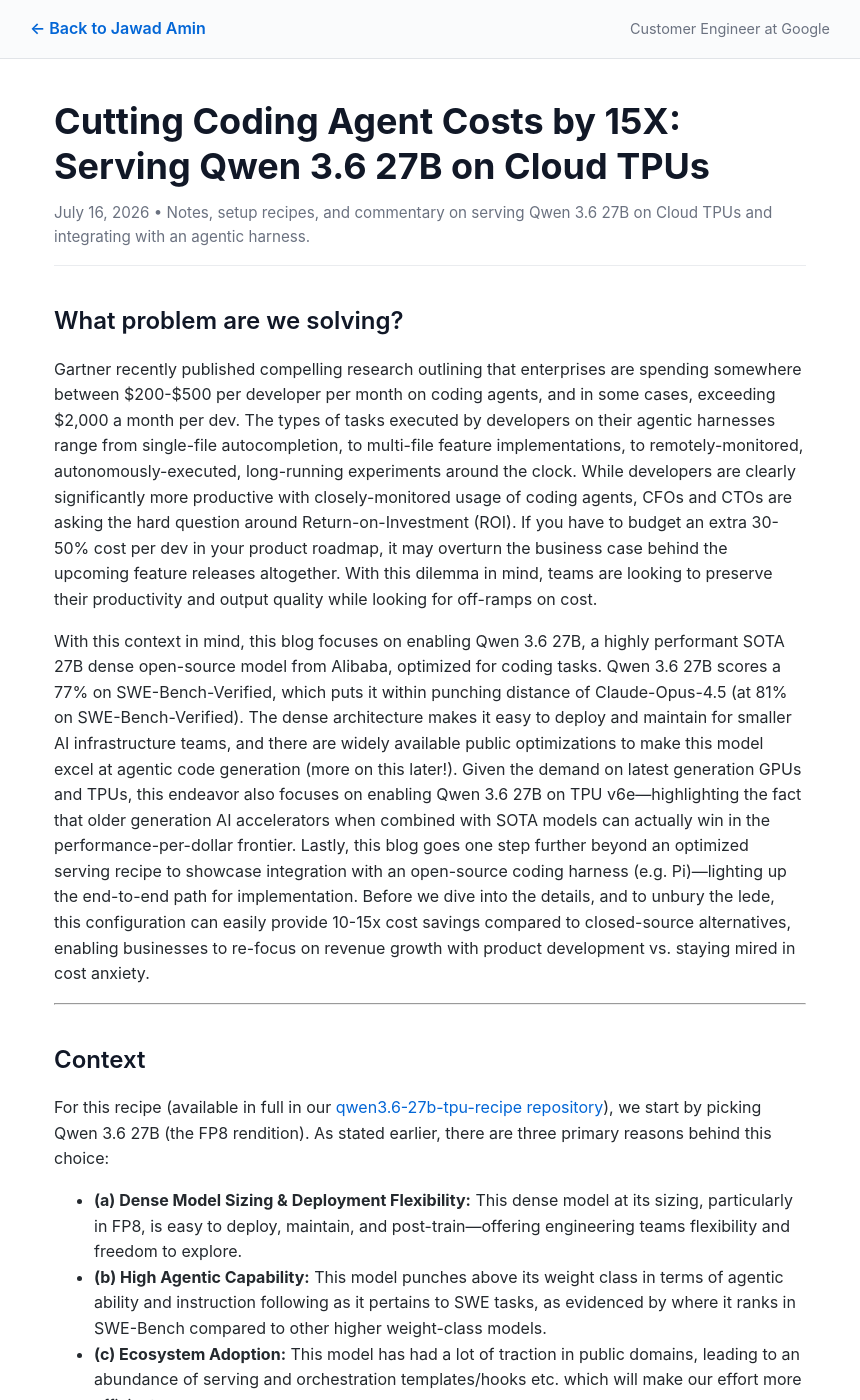
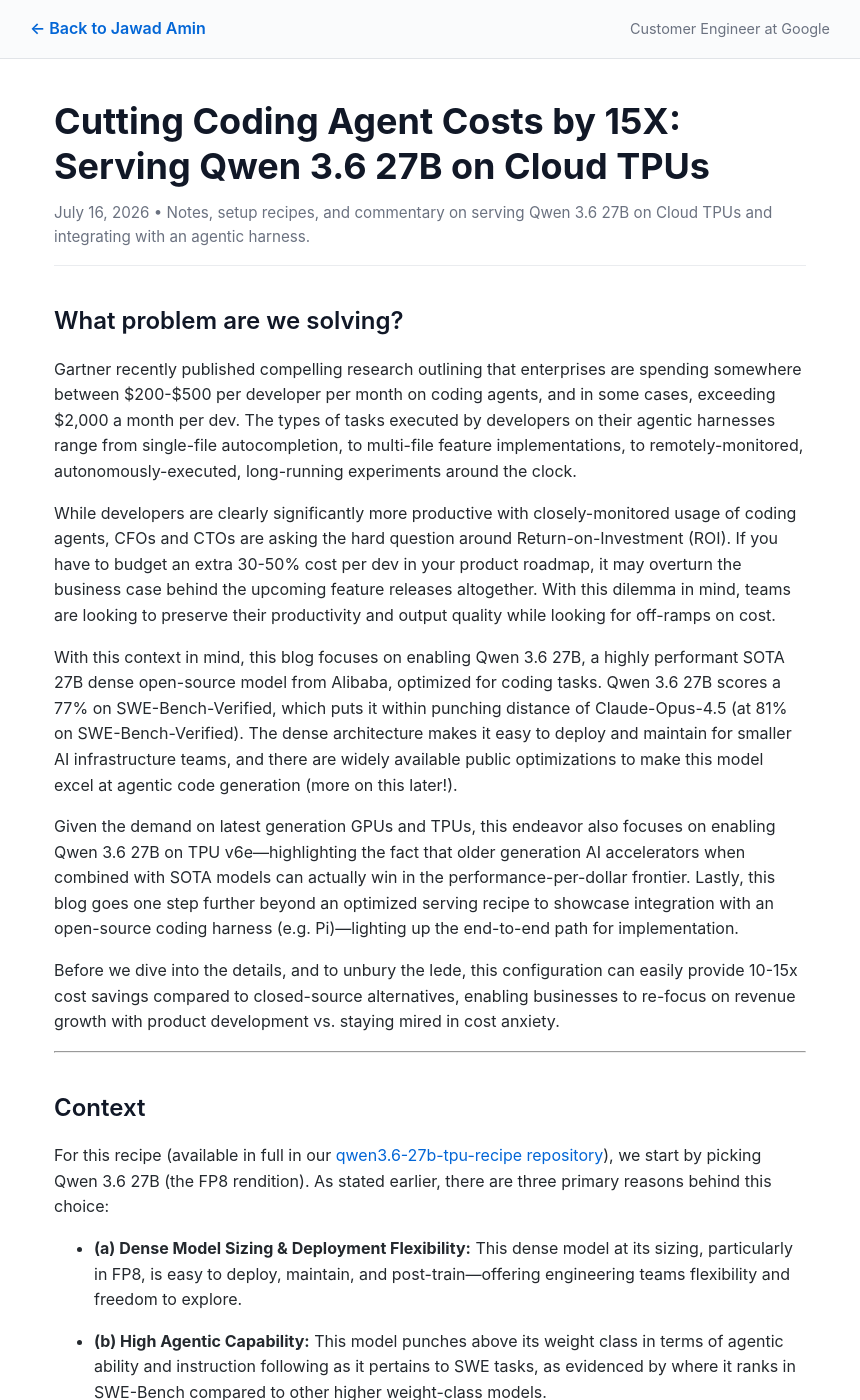
Before and after one commit to jawadaminGOOG/jawadaminGOOG.github.io, a Jekyll site: the page built from _posts/2026-07-16-qwen-3-6-27b-tpu-recipe.md, in a window 1280 px wide and 1400 px high. Shown: the whole window, without its empty margins (210-1070 px from the left). Built offline with Jekyll 4.4.1, drawn with Linux system fonts in a browser that asks for light colours; some of the changed text lies outside the part shown.

Commit message:
Enhance paragraph spacing and list line breaks for better readability

```diff
--- a/_posts/2026-07-16-qwen-3-6-27b-tpu-recipe.md
+++ b/_posts/2026-07-16-qwen-3-6-27b-tpu-recipe.md
@@ -9,9 +9,15 @@
 
 # What problem are we solving?
 
-Gartner recently published compelling research outlining that enterprises are spending somewhere between $200-$500 per developer per month on coding agents, and in some cases, exceeding $2,000 a month per dev. The types of tasks executed by developers on their agentic harnesses range from single-file autocompletion, to multi-file feature implementations, to remotely-monitored, autonomously-executed, long-running experiments around the clock. While developers are clearly significantly more productive with closely-monitored usage of coding agents, CFOs and CTOs are asking the hard question around Return-on-Investment (ROI). If you have to budget an extra 30-50% cost per dev in your product roadmap, it may overturn the business case behind the upcoming feature releases altogether. With this dilemma in mind, teams are looking to preserve their productivity and output quality while looking for off-ramps on cost.
+Gartner recently published compelling research outlining that enterprises are spending somewhere between $200-$500 per developer per month on coding agents, and in some cases, exceeding $2,000 a month per dev. The types of tasks executed by developers on their agentic harnesses range from single-file autocompletion, to multi-file feature implementations, to remotely-monitored, autonomously-executed, long-running experiments around the clock.
 
-With this context in mind, this blog focuses on enabling Qwen 3.6 27B, a highly performant SOTA 27B dense open-source model from Alibaba, optimized for coding tasks. Qwen 3.6 27B scores a 77% on SWE-Bench-Verified, which puts it within punching distance of Claude-Opus-4.5 (at 81% on SWE-Bench-Verified). The dense architecture makes it easy to deploy and maintain for smaller AI infrastructure teams, and there are widely available public optimizations to make this model excel at agentic code generation (more on this later!). Given the demand on latest generation GPUs and TPUs, this endeavor also focuses on enabling Qwen 3.6 27B on TPU v6e—highlighting the fact that older generation AI accelerators when combined with SOTA models can actually win in the performance-per-dollar frontier. Lastly, this blog goes one step further beyond an optimized serving recipe to showcase integration with an open-source coding harness (e.g. Pi)—lighting up the end-to-end path for implementation. Before we dive into the details, and to unbury the lede, this configuration can easily provide 10-15x cost savings compared to closed-source alternatives, enabling businesses to re-focus on revenue growth with product development vs. staying mired in cost anxiety.
+While developers are clearly significantly more productive with closely-monitored usage of coding agents, CFOs and CTOs are asking the hard question around Return-on-Investment (ROI). If you have to budget an extra 30-50% cost per dev in your product roadmap, it may overturn the business case behind the upcoming feature releases altogether. With this dilemma in mind, teams are looking to preserve their productivity and output quality while looking for off-ramps on cost.
+
+With this context in mind, this blog focuses on enabling Qwen 3.6 27B, a highly performant SOTA 27B dense open-source model from Alibaba, optimized for coding tasks. Qwen 3.6 27B scores a 77% on SWE-Bench-Verified, which puts it within punching distance of Claude-Opus-4.5 (at 81% on SWE-Bench-Verified). The dense architecture makes it easy to deploy and maintain for smaller AI infrastructure teams, and there are widely available public optimizations to make this model excel at agentic code generation (more on this later!).
+
+Given the demand on latest generation GPUs and TPUs, this endeavor also focuses on enabling Qwen 3.6 27B on TPU v6e—highlighting the fact that older generation AI accelerators when combined with SOTA models can actually win in the performance-per-dollar frontier. Lastly, this blog goes one step further beyond an optimized serving recipe to showcase integration with an open-source coding harness (e.g. Pi)—lighting up the end-to-end path for implementation.
+
+Before we dive into the details, and to unbury the lede, this configuration can easily provide 10-15x cost savings compared to closed-source alternatives, enabling businesses to re-focus on revenue growth with product development vs. staying mired in cost anxiety.
 
 ---
 
@@ -20,10 +26,14 @@
 For this recipe (available in full in our [qwen3.6-27b-tpu-recipe repository](https://github.com/jawadaminGOOG/qwen3.6-27b-tpu-recipe)), we start by picking Qwen 3.6 27B (the FP8 rendition). As stated earlier, there are three primary reasons behind this choice:
 
 * **(a) Dense Model Sizing & Deployment Flexibility:** This dense model at its sizing, particularly in FP8, is easy to deploy, maintain, and post-train—offering engineering teams flexibility and freedom to explore.
+
 * **(b) High Agentic Capability:** This model punches above its weight class in terms of agentic ability and instruction following as it pertains to SWE tasks, as evidenced by where it ranks in SWE-Bench compared to other higher weight-class models.
+
 * **(c) Ecosystem Adoption:** This model has had a lot of traction in public domains, leading to an abundance of serving and orchestration templates/hooks etc. which will make our effort more efficient.
 
-In terms of the hardware and inference serving stack, we focus on an acceptable-latency, throughput-optimized recipe running on TPU v6e. This approach is (a) to get around the demand of latest generation TPUs (e.g. TPU v7x) and GPUs (e.g. Blackwell), and (b) to achieve the most efficient performance-per-dollar frontier given price relief on older generations with every latest AI accelerator generation being released. We choose a 4-chip, chip-to-chip interconnected topology of TPU v6e chips with a storage disk for persistent model weight storage. We orchestrate via GKE ([gke-base-infra](https://github.com/jawadaminGOOG/qwen3.6-27b-tpu-recipe/tree/main/gke-base-infra)) and leverage vLLM for an optimized inference engine.
+In terms of the hardware and inference serving stack, we focus on an acceptable-latency, throughput-optimized recipe running on TPU v6e. This approach is (a) to get around the demand of latest generation TPUs (e.g. TPU v7x) and GPUs (e.g. Blackwell), and (b) to achieve the most efficient performance-per-dollar frontier given price relief on older generations with every latest AI accelerator generation being released.
+
+We choose a 4-chip, chip-to-chip interconnected topology of TPU v6e chips with a storage disk for persistent model weight storage. We orchestrate via GKE ([gke-base-infra](https://github.com/jawadaminGOOG/qwen3.6-27b-tpu-recipe/tree/main/gke-base-infra)) and leverage vLLM for an optimized inference engine.
 
 ---
 
@@ -32,12 +42,18 @@
 It is important to spend some time highlighting the key optimizations for serving that we employed in this recipe (see the deployment manifests in [qwen-optimized-serving](https://github.com/jawadaminGOOG/qwen3.6-27b-tpu-recipe/tree/main/qwen-optimized-serving)). These are discussed below:
 
 * **(a) FP8 Weights and FP8 KV Cache:** We compressed both the weights and the KV cache tokens to 8-bit precision in HBM, enabling maximum concurrency capacity (i.e. number of developers) and context headroom (i.e. code/instruction size) for our TPU chips. FP8 compression for this class of models leads to <1% degradation in accuracy (ranging from 0.2% to 0.8% in major benchmarks).
+
 * **(b) Tensor Parallelism = 4 (Splitting Model Across 4 Chips):** We evenly shared the 27B dense model across all 4 chips of the TPU v6e-4 node over low-latency Inter-Chip Interconnect (ICI). This enables us to free up more High-Bandwidth Memory (HBM) for larger KV caches (enabling larger context lengths and more concurrency)—and the ICI connectivity ensures that we don't pay a large penalty with communication overhead across chips during `AllGather` and `ReduceScatter` collectives.
+
 * **(c) Prefix Caching:** We share KV cache blocks across identical prompt prefixes (e.g. system instructions, code imports, common codebase context etc.)—allowing us to reduce Time-to-First-Token (TTFT) by >80% for multi-turn agentic coding. This has two implications: giving developers a snappy experience when interacting with their coding agents, and capitalizing on the fact that agentic workloads with large context and tool outputs typically carry large repeated contexts forward at each turn.
+
 * **(d) Chunked Prefill:** We chunk large prompt prefills into smaller stages so that long input requests do not stall active token generation streams, allowing us to serve more developers with a reasonable inter-token latency (ITL).
+
 * **(e) Language Model Only Mode:** We disable multimodal image/video feature extractors, freeing memory and compute pipelines to focus solely on text/code.
 
-In order to test our serving performance, we leverage two benchmarks—one for medium context tasks (such as inline completion, single file assistance, class/method completions), and one for long context tasks (for multi-file feature implementations, extended call stack debugging, and long conversation histories). With the medium context benchmark (6.4k input tokens), we evaluate fast TTFT and ITL (perceived by developers as token streaming speeds); while the long context benchmark evaluates KV cache performance under heavy prefill pressure. Below are the results across these two types of workloads with a concurrency set to 120 streams/developers.
+In order to test our serving performance, we leverage two benchmarks—one for medium context tasks (such as inline completion, single file assistance, class/method completions), and one for long context tasks (for multi-file feature implementations, extended call stack debugging, and long conversation histories).
+
+With the medium context benchmark (6.4k input tokens), we evaluate fast TTFT and ITL (perceived by developers as token streaming speeds); while the long context benchmark evaluates KV cache performance under heavy prefill pressure. Below are the results across these two types of workloads with a concurrency set to 120 streams/developers.
 
 ### Performance at 120 Concurrency (TPU v6e-4, TP=4)
 
@@ -49,7 +65,9 @@
 ### Key Operational Takeaways
 
 1. **Sub-Second TTFT at Scale:** Both short and long context workloads maintain sub-second Time-To-First-Token (**503ms–827ms**), significantly enriching developer responsiveness.
+
 2. **Blazing Output Throughput (1,100–1,500 tok/s):** Generating ~1,500 tokens per second equates to roughly **1,125 words per second**—vastly outpacing human reading speed.
+
 3. **High Request Processing (4–6 req/s):** Processing 4 to 6 requests per second per node easily exceeds the typical human pacing requirement (where developers review code and formulate follow-ups every 15–20 seconds). This allows high developer density per TPU node without queuing lag.
 
 ---
```
